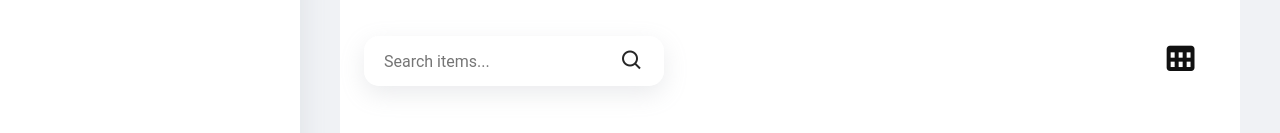
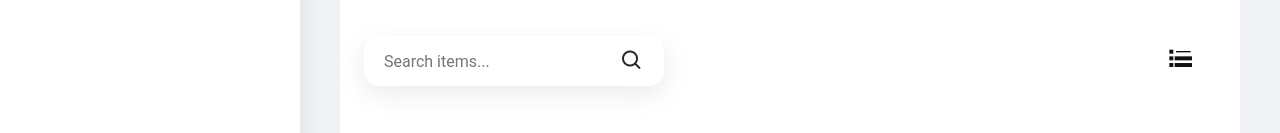
Before and after one commit to huyldth1908041/spores-assessment-front-end, a Next.js app: page /nft-items in a window 1280 px wide. Shown: the part 236-369 px from the top of the page. Built offline with nearby package versions, Linux system fonts and the light colour scheme.

Commit message:
fix bugs

```diff
--- a/src/views/NFT-Items/Create.js
+++ b/src/views/NFT-Items/Create.js
@@ -183,11 +183,11 @@ const CreateItemView = () => {
                         >
                             <StyledSelect defaultValue="weth">
                                 <Select.Option value="weth">
-                                    <TokenSymbol src="/images/weth-icon.svg"/>
+                                    <TokenSymbol src="/images/weth-icon.svg" preview={false}/>
                                     WETH
                                 </Select.Option>
                                 <Select.Option value="usdc">
-                                    <TokenSymbol src="/images/usdc-icon.svg"/>
+                                    <TokenSymbol src="/images/usdc-icon.svg" preview={false}/>
                                     USDC
                                 </Select.Option>
                             </StyledSelect>
--- a/src/views/NFT-Items/ListItemView.js
+++ b/src/views/NFT-Items/ListItemView.js
@@ -51,9 +51,9 @@ const ListItemView = () => {
             <SearchBar placeholderText="Search items..." onSearch={handleSearch}/>
             <TopHeaderRight>
                 <ListTypeIcon
-                    className={isTableView ? "bx bx-table" : "bx bx-list-ul"}
+                    className={isTableView ? "bx bx-list-ul" : "bx bx-table"}
                     onClick={toggleListType}
-                    title={isTableView ? "Table View" : "List View"}
+                    title={isTableView ? "List View" : "Table View"}
                 />
             </TopHeaderRight>
         </TopHeader>
```
